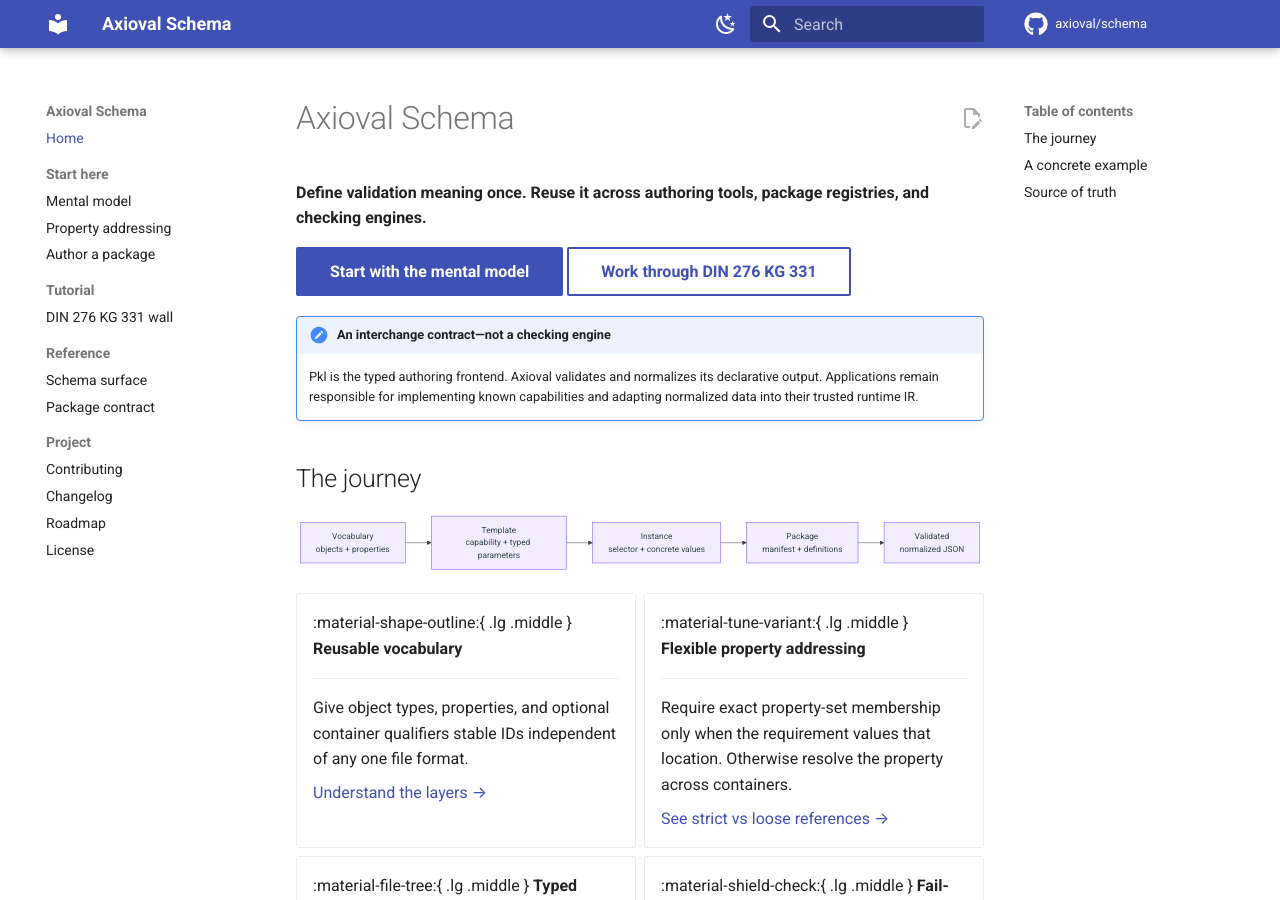
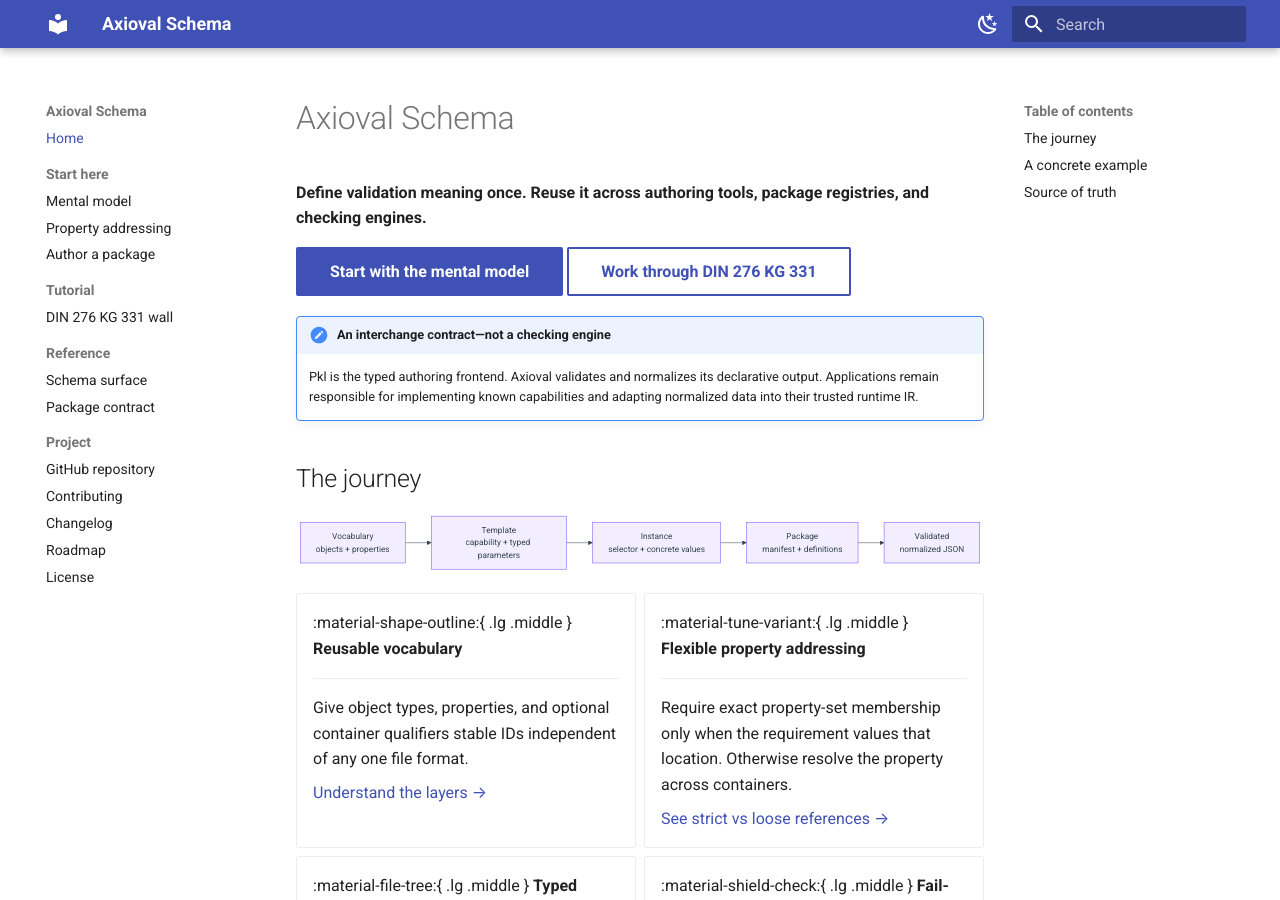
Before and after one commit to axioval/schema, an MkDocs documentation site: the page built from docs/index.md, in a window 1280 px wide and 900 px high. Built offline with MkDocs 1.6.1 and Material for MkDocs 9.7.7, drawn with Linux system fonts in a browser that asks for light colours; comment, search, counter and statistics services are not loaded.

Commit message:
fix(docs): avoid missing-release API request

```diff
--- a/mkdocs.yml
+++ b/mkdocs.yml
@@ -1,9 +1,6 @@
 site_name: Axioval Schema
 site_description: Vendor-neutral typed authoring and interchange for validation rules
 site_url: https://axioval.github.io/schema/
-repo_url: https://github.com/axioval/schema
-repo_name: axioval/schema
-edit_uri: edit/main/docs/
 copyright: Copyright &copy; Axioval contributors · AGPL-3.0-or-later
 
 docs_dir: docs
@@ -21,7 +18,6 @@
     - navigation.sections
     - navigation.top
     - navigation.footer
-    - content.action.edit
     - content.code.copy
     - content.tabs.link
     - search.highlight
@@ -56,6 +52,7 @@
       - Schema surface: reference/schema.md
       - Package contract: package-contract.md
   - Project:
+      - GitHub repository: https://github.com/axioval/schema
       - Contributing: community/contributing.md
       - Changelog: community/changelog.md
       - Roadmap: community/roadmap.md
```
